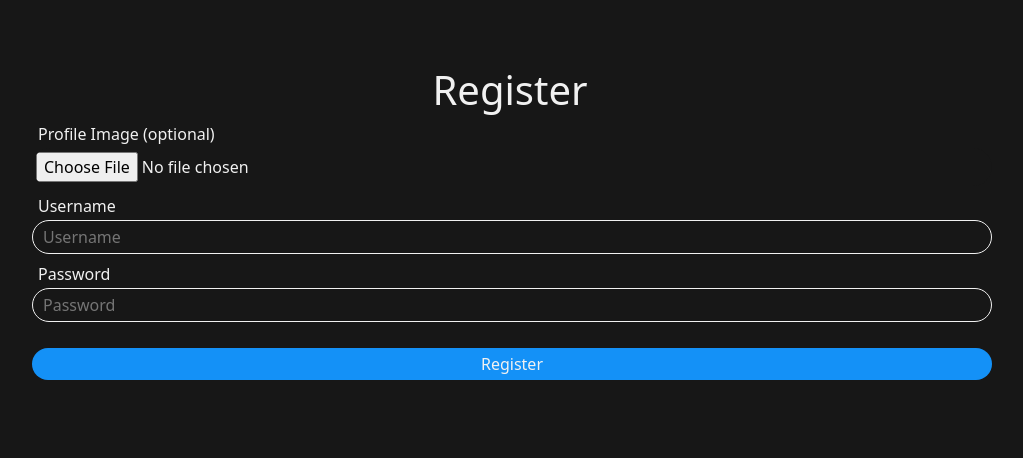
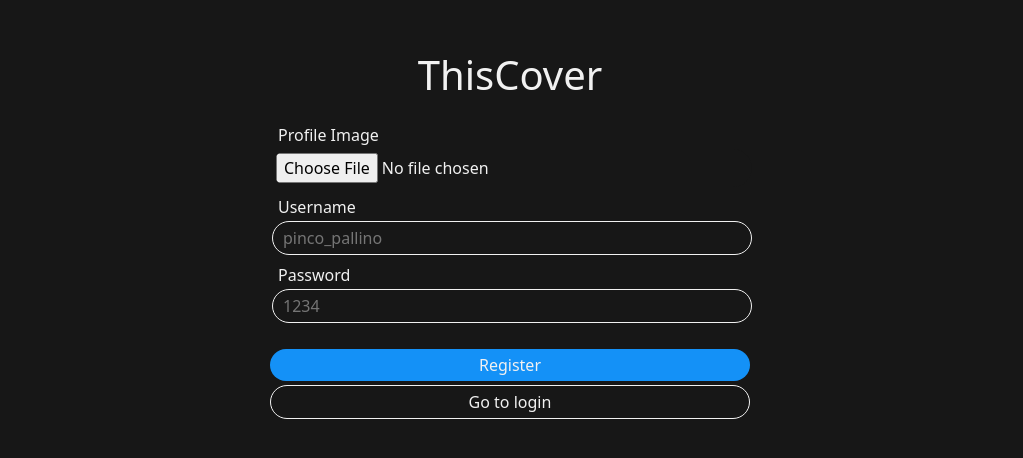
Before and after one commit to aleama01/ThisCover, a React (Create React App) app: page /registration in a window 1280 px wide. Shown: the part 176-634 px from the top of the page, without its empty margins (130-1153 px from the left). Built offline with nearby package versions, Linux system fonts and the light colour scheme.

Commit message:
fixed pc ui

```diff
--- a/src/components/SearchbarUsers.tsx
+++ b/src/components/SearchbarUsers.tsx
@@ -41,7 +41,7 @@ const SearchbarUsers = ({ id, friends }: { id: string, friends: Array<number> })
   }
   return (
     <>
-      <div className='position-relative' style={{ margin: "10px 24px" }}>
+      <div className='position-relative' style={{ margin: "10px 25px" }}>
         <svg className='position-absolute start-5' width="21" height="21" viewBox="0 0 21 21" fill="none" xmlns="http://www.w3.org/2000/svg">
           <path d="M20.3789 17.5503L15.9903 13.1956C16.8412 11.8656 17.3333 10.2889 17.3333 8.60105C17.3333 3.85866 13.4455 0 8.66618 0C3.88691 0 0 3.85866 0 8.60105C0 13.3434 3.88691 17.2021 8.66707 17.2021C10.2843 17.2021 11.7992 16.7602 13.0954 15.992L17.5228 20.3853C19.4134 22.2586 22.2704 19.4263 20.3789 17.5503ZM2.6868 8.60105C2.6868 5.3295 5.37007 2.66694 8.66707 2.66694C11.9641 2.66694 14.6473 5.32863 14.6473 8.60105C14.6473 11.8735 11.9641 14.5352 8.66707 14.5352C5.37007 14.5352 2.6868 11.8726 2.6868 8.60105ZM4.45919 7.05759C6.20865 3.03356 12.099 3.49992 13.2083 7.71295C10.9738 5.11076 7.04194 4.83076 4.45919 7.05759Z" fill="#F1F1F1" />
         </svg>
--- a/src/index.css
+++ b/src/index.css
@@ -100,6 +100,8 @@ button:focus {
   background-color: #131313;
   border-radius: 24px;
   width: 90dvw;
+  max-width: 500px;
+  max-height: 600px;
   padding: 13px 25px 25px 25px;
 }
 
@@ -117,6 +119,7 @@ button:focus {
   margin-left: auto;
   margin-right: auto;
   height: 80vw;
+  max-height: 500px;
   background-color: #1f1f1f;
 }
 
@@ -181,7 +184,8 @@ button:focus {
 }
 
 .start-5 {
-  left: 5%;
+  left: 0;
+  margin-left: 15px;
   top: 50%;
   transform: translateY(-50%);
 }
@@ -270,7 +274,7 @@ button:focus {
   background-color: #131313;
   border: none;
   width: 100%;
-  padding: 6px 0 6px 15%;
+  padding: 6px 0 6px 50px;
 }
 
 .add-friend-btn {
@@ -382,6 +386,7 @@ button:focus {
   background-color: #1f1f1f;
   color: #ababab;
   display: flex;
+  max-width: 600px;
   flex-direction: column;
   justify-content: center;
   align-items: center;
@@ -408,6 +413,7 @@ button:focus {
   display: flex;
   flex-direction: column;
   width: 90dvw;
+  max-width: 600px;
   height: 500px;
   border-radius: 24px;
   padding: 5px 20px;
--- a/src/pages/Login.tsx
+++ b/src/pages/Login.tsx
@@ -14,7 +14,7 @@ const Login = () => {
   const handleSubmit = async (e: any) => {
     e.preventDefault();
     try {
-      const response = await axios.post(`https://thiscover-e6fe268d2ce8.herokuapp.com/api/login`, { username, password });
+      const response = await axios.post('http://localhost:3000/api/login', { username, password });
       setMessage(response.data.message);
       // Save token to local storage or context
       sessionStorage.setItem('token', response.data.token);
@@ -29,25 +29,32 @@ const Login = () => {
 
   return (
     <div className='min-vh-100 d-flex justify-content-center align-items-center flex-column dark-theme'>
-      <h1 className='text-center'>Login</h1>
-      <form onSubmit={handleSubmit} className="d-flex w-75 justify-content-center align-items-start flex-column">
+      <h1 className='text-center my-4'>
+        ThisCover
+      </h1>
+      <form onSubmit={handleSubmit} className="d-flex w-75 justify-content-center align-items-center flex-column">
+        <div className='d-flex align-items-start flex-column col-12 col-sm-6'>
           <label htmlFor="username" className="text-left ps-2">Username</label>
           <input
             type="username"
-          placeholder="JohnSmith"
+            placeholder="pinco_pallino"
             value={username}
             onChange={(e) => setUsername(e.target.value)}
-          className="col-12 mb-2"
+            className="w-100 mb-2"
           />
+        </div>
+        <div className='d-flex align-items-start flex-column col-12 col-sm-6'>
           <label htmlFor="password" className="text-left ps-2">Password</label>
           <input
             type="password"
-          placeholder="Password"
+            placeholder="1234"
             value={password}
-          className="col-12 mb-4"
+            className="w-100 mb-4"
             onChange={(e) => setPassword(e.target.value)}
           />
-        <button type="submit" className='btn-accent w-100'>Login</button>
+        </div>
+        <button type="submit" className='btn-accent col-12 col-sm-6'>Login</button>
+        <button className='btn-black col-12 col-sm-6' onClick={() => navigate("/registration")}>Go to registration</button>
       </form>
       {message && <p>{message}</p>}
     </div>
--- a/src/pages/Registration.tsx
+++ b/src/pages/Registration.tsx
@@ -56,7 +56,10 @@ const Registration = () => {
 
   return (
     <div className='min-vh-100 d-flex justify-content-center align-items-center flex-column dark-theme'>
-      <h1>Register</h1>
+      <h1 className='text-center my-4'>
+        ThisCover
+      </h1>
+
       {previewImage && (
         <img
           src={previewImage}
@@ -65,36 +68,42 @@ const Registration = () => {
           style={{ width: '150px', height: '150px', borderRadius: '100%', objectFit: 'cover' }}
         />
       )}
-      <form onSubmit={handleSubmit} className="d-flex w-75 justify-content-center align-items-start flex-column">
-
-        <label htmlFor="profileImage" className="text-left ps-2">Profile Image (optional)</label>
+      <form onSubmit={handleSubmit} className="d-flex w-75 justify-content-center align-items-center flex-column">
+        <div className='d-flex align-items-start flex-column col-12 col-sm-6'>
+          <label htmlFor="profileImage" className="text-left ps-2">Profile Image</label>
           <input
             type="file"
             id='user_img_input'
             accept="image/*"
             onChange={handleImageChange}
-          className="col-12 mb-2"
+            className="w-100 mb-2"
           />
+        </div>
+        <div className='d-flex align-items-start flex-column col-12 col-sm-6'>
 
           <label htmlFor="text" className="text-left ps-2">Username</label>
           <input
             type="text"
-          placeholder="Username"
+            placeholder="pinco_pallino"
             value={username}
             onChange={(e) => setUsername(e.target.value)}
-          className="col-12 mb-2"
+            className="w-100 mb-2"
             required
           />
+        </div>
+        <div className='d-flex align-items-start flex-column col-12 col-sm-6'>
           <label htmlFor="password" className="text-left ps-2">Password</label>
           <input
             type="password"
-          placeholder="Password"
+            placeholder="1234"
             value={password}
             onChange={(e) => setPassword(e.target.value)}
-          className="col-12 mb-4"
+            className="w-100 mb-4"
             required
           />
-        <button type="submit" className='btn-accent w-100'>Register</button>
+        </div>
+        <button type="submit" className='btn-accent col-12 col-sm-6'>Register</button>
+        <button className='btn-black col-12 col-sm-6' onClick={() => navigate("/login")}>Go to login</button>
       </form>
       {message && <p>{message}</p>}
     </div>
```
Lines whose indentation alone changed are shown as unchanged.
